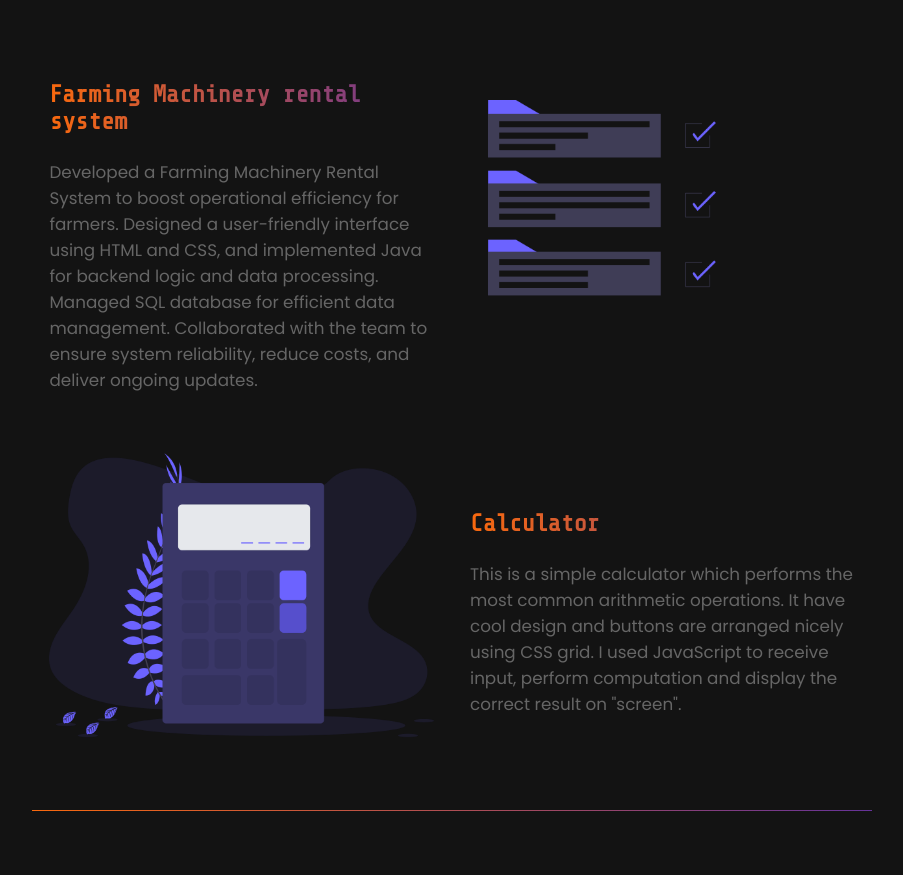
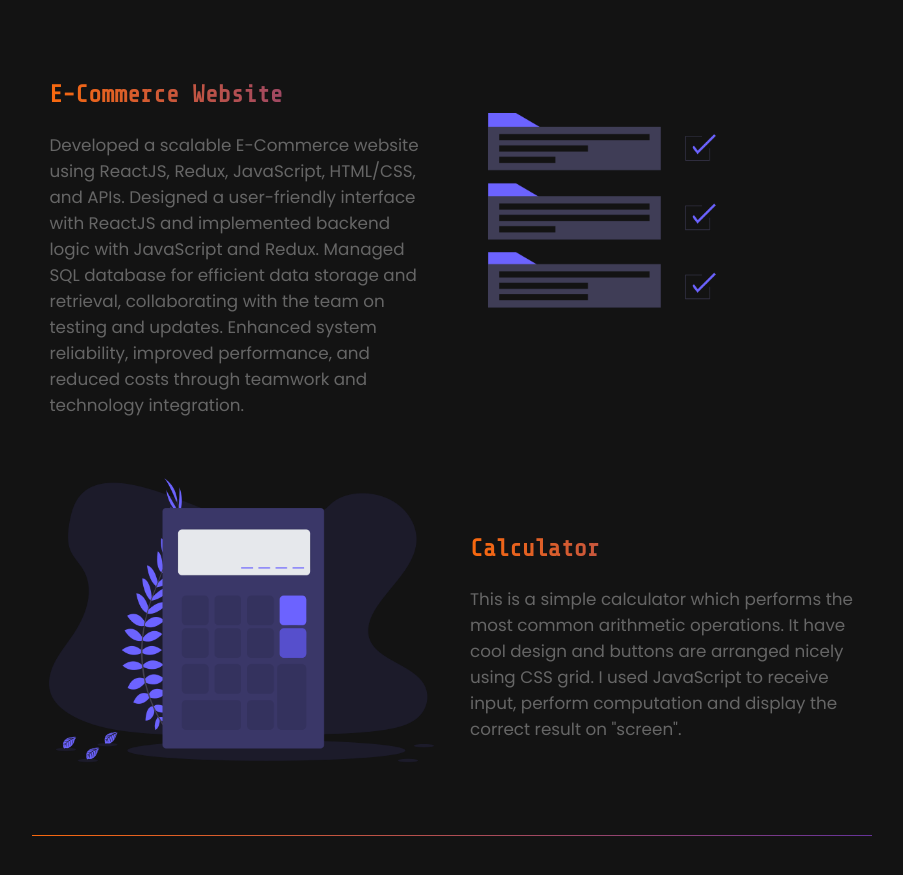
Before and after one commit to Venkatesh3693/Venkatesh_portfolio_website, a plain HTML site: page index.html in a window 1280 px wide. Shown: the part 2945-3820 px from the top of the page, without its empty margins (188-1091 px from the left). Drawn offline with nearby package versions, Linux system fonts and the light colour scheme.

Commit message:
Update index.html

```diff
--- a/index.html
+++ b/index.html
@@ -248,13 +248,12 @@
 
         <div class="project-item">
           <div class="project-description has-margin-right">
-            <h2>Farming Machinery rental system</h2>
+            <h2>E-Commerce Website</h2>
             <p>
-              Developed a Farming Machinery Rental System to boost
-              operational efficiency for farmers. Designed a user-friendly
-              interface using HTML and CSS, and implemented Java for backend
-              logic and data processing. Managed SQL database for efficient data management.
-              Collaborated with the team to ensure system reliability, reduce costs, and deliver ongoing updates.
+             Developed a scalable E-Commerce website using ReactJS, Redux, JavaScript,
+             HTML/CSS, and APIs. Designed a user-friendly interface with ReactJS and implemented backend logic with JavaScript and
+             Redux. Managed SQL database for efficient data storage and retrieval, collaborating with the team on testing and updates.
+             Enhanced system reliability, improved performance, and reduced costs through teamwork and technology integration.
             </p>
             <!-- <a href="#" class="project-link" target="_blank"
               ><i class="fa fa-github" aria-hidden="true"> View Code</i></a -->
```
